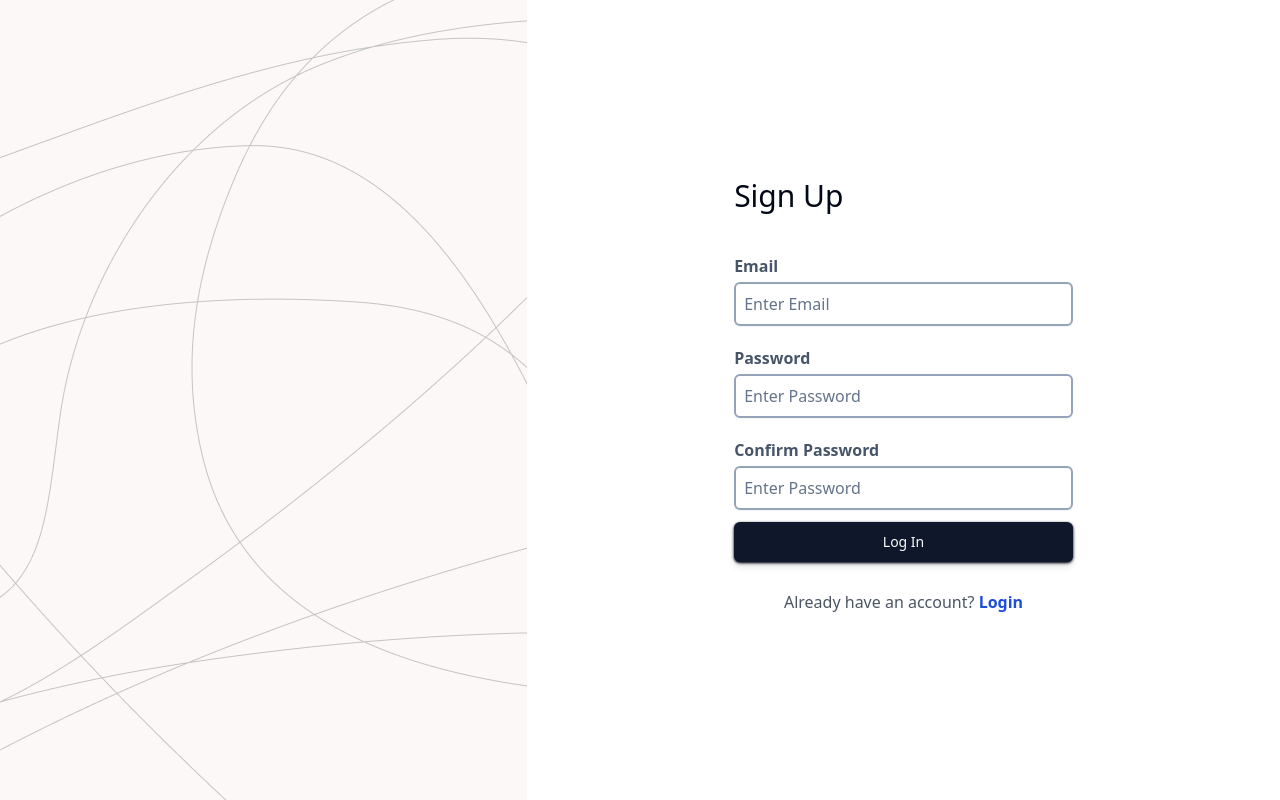
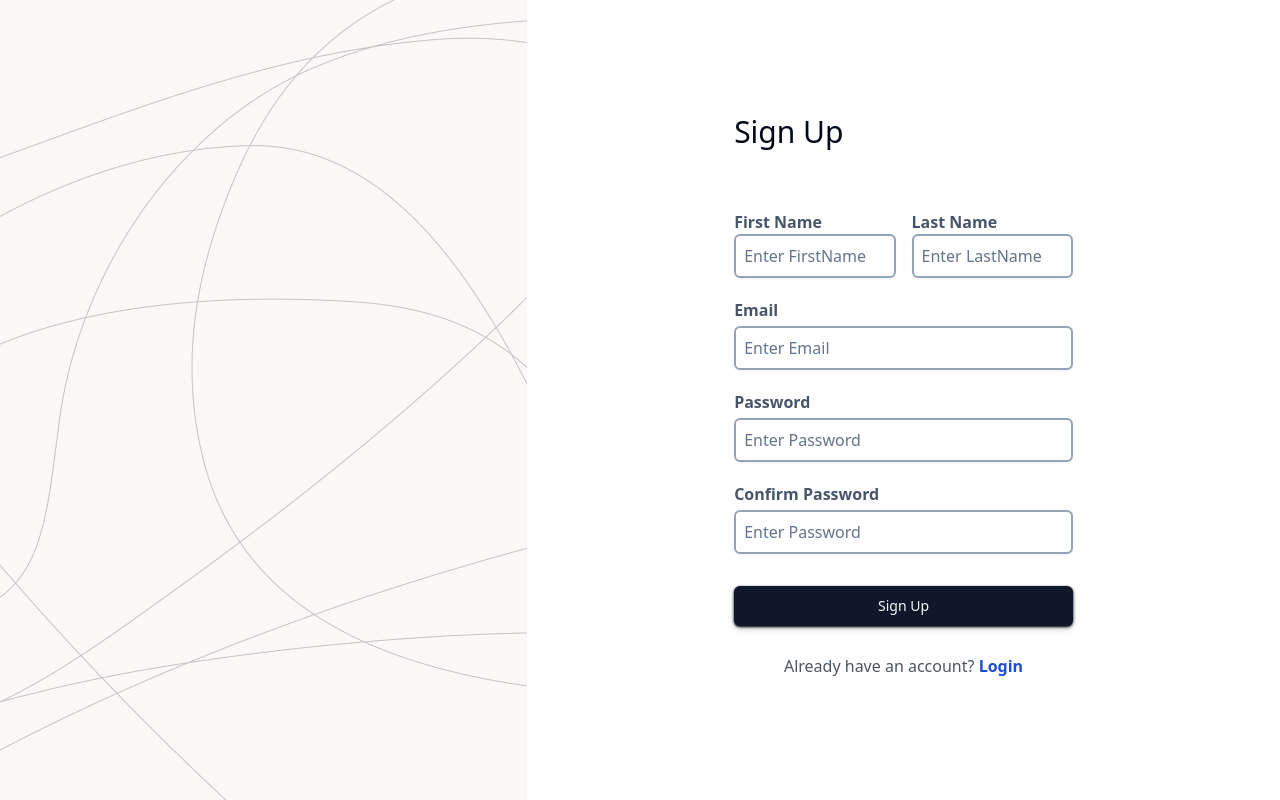
Before and after one commit to faizan-20/project-management-client, a React (Vite) app: page /register in a window 1280 px wide. Built offline with nearby package versions, Linux system fonts and the light colour scheme.

Commit message:
Confirm password validation

```diff
--- a/src/components/Signup.tsx
+++ b/src/components/Signup.tsx
@@ -7,6 +7,17 @@ import { useState } from "react";
 export default function Signup() {
   const [email, setEmail] = useState("");
   const [password, setPassword] = useState("");
+  const [confirmPassword, setConfirmPassword] = useState("");
+  const [passwordsMatch, setPasswordsMatch] = useState(true);
+
+  const handlePasswordChange = (value: string) => {
+    setConfirmPassword(value);
+    if (password !== value) {
+      setPasswordsMatch(false);
+    } else {
+      setPasswordsMatch(true);
+    }
+  };
 
   const submitHandler = (e: React.ChangeEvent<HTMLFormElement>) => {
     e.preventDefault();
@@ -19,6 +30,34 @@ export default function Signup() {
         <div className="lg:flex-[0.45] md:flex-[0.7]">
           <div className="text-3xl mb-10">Sign Up</div>
           <form className="flex flex-col" onSubmit={submitHandler}>
+          <div className = "my-5 flex flex-row">
+          <div className="mr-2">
+              <Label htmlFor="firstname" className="text-slate-600 pb-1 font-bold">
+                First Name
+              </Label>
+              <Input
+                name="firtname"
+                id="firstname"
+                placeholder="Enter FirstName"
+                type="text"
+                className="py-5 px-2 text-md border-slate-400 border-2 focus:border-slate-600"
+                onChange={(e) => setEmail(e.target.value)}
+              />
+            </div>
+            <div className="ml-2">
+              <Label htmlFor="lastname" className="text-slate-600 pb-1 font-bold">
+                Last Name
+              </Label>
+              <Input
+                name="lastname"
+                id="lastname"
+                placeholder="Enter LastName"
+                type="text"
+                className="py-5 px-2 text-md border-slate-400 border-2 focus:border-slate-600"
+                onChange={(e) => setEmail(e.target.value)}
+              />
+            </div>
+          </div>
             <div className="flex flex-col">
               <Label htmlFor="email" className="text-slate-600 pb-1 font-bold">
                 Email
@@ -34,38 +73,43 @@ export default function Signup() {
             </div>
             <div className="my-5 flex flex-col">
               <Label
-                htmlFor="password"
+                htmlFor="password1"
                 className="text-slate-600 pb-1 font-bold"
               >
                 Password
               </Label>
               <Input
-                name="password"
-                id="password"
+                name="password1"
+                id="password1"
                 placeholder="Enter Password"
                 type="password"
                 className="py-5 px-2 text-md border-slate-400 border-2 focus:border-slate-600"
                 onChange={(e) => setPassword(e.target.value)}
               />
             </div>
-            <div className="flex flex-col">
+            <div className="mb-5 flex flex-col">
               <Label
-                htmlFor="password"
+                htmlFor="password2"
                 className="text-slate-600 pb-1 font-bold"
               >
                 Confirm Password
               </Label>
               <Input
-                name="password"
-                id="password"
+                name="password2"
+                id="password2"
                 placeholder="Enter Password"
                 type="password"
-                className="py-5 px-2 text-md border-slate-400 border-2 focus:border-slate-600"
-                onChange={(e) => setPassword(e.target.value)}
+                className={`py-5 px-2 text-md border-2 ${passwordsMatch ? 'border-slate-400' : 'border-red-400'} focus:border-${passwordsMatch ? 'slate-600' : 'red-600'}`}
+                onChange={(e) => {
+                  handlePasswordChange(e.target.value);
+                }}
               />
+              {!passwordsMatch && (
+                <span className="text-red-500 text-sm">Passwords do not match</span>
+              )}
             </div>
             <Button className="my-3 p-5 drop-shadow-md shadow-slate-950">
-              Log In
+              Sign Up
             </Button>
           </form>
           <div className="flex flex-col items-center text-gray-600">
```
